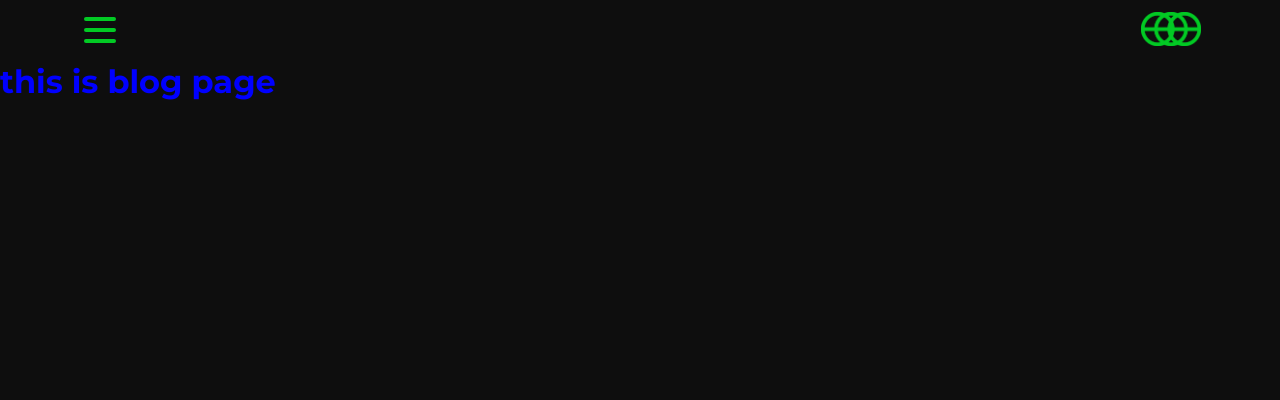
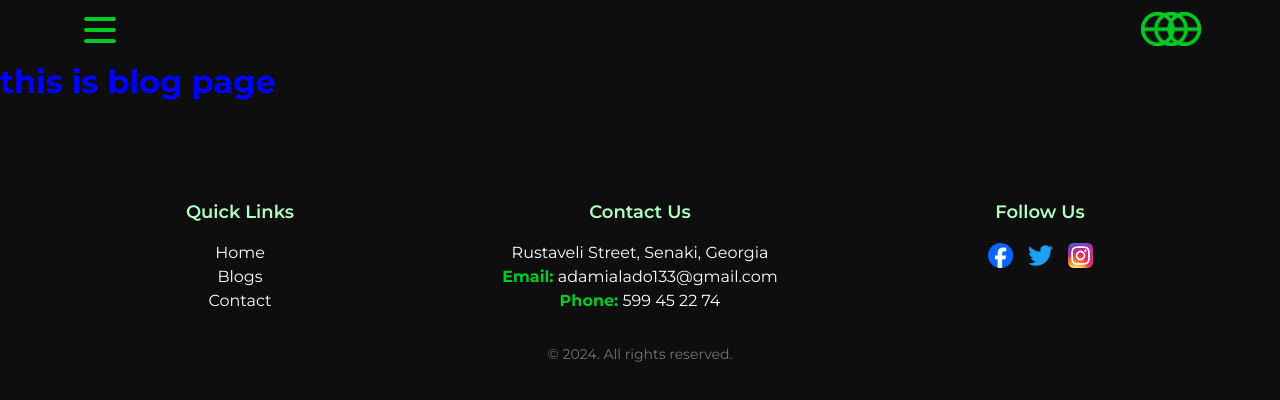
Before and after one commit to lado2008/Next.js-Final-Project, a Next.js app: page /blog in a window 1280 px wide. Shown: the top 400 px of the page. Built offline with nearby package versions, Linux system fonts and the light colour scheme.

Commit message:
Add Footer To Website

```diff
--- a/src/app/layout.js
+++ b/src/app/layout.js
@@ -1,13 +1,14 @@
 import { Inter } from "next/font/google";
 import "./globals.css";
+import Footer from "@/components/footer/Footer";
 import Navbar from "@/components/navbar/Navbar";
 
 
 const inter = Inter({ subsets: ["latin"] });
 
 export const metadata = {
-  title: "Blog",
-  description: "Created By Lado Adamia",
+  title: "My App",
+  description: "Created By CodeIT",
 };
 
 export default function RootLayout({ children }) {
@@ -17,6 +18,7 @@ export default function RootLayout({ children }) {
         <div className={"container"}>
           <Navbar />
           {children}
+          <Footer />
         </div>
       </body>
     </html>
--- /dev/null
+++ b/src/components/footer/Footer.jsx
@@ -0,0 +1,51 @@
+// components/Footer.jsx
+import React from 'react';
+import styles from './footer.module.css';
+import Link from "next/link";
+import Image from 'next/image';
+
+const Footer = () => {
+  return (
+    <footer className={styles.footer}>
+      <div className={styles.footerContainer}>
+        <div className={styles.footerInfo}>
+          <h4 className={styles.footerTitle}>Quick Links</h4>
+          <Link className={styles.links} href="/">
+            <p className={styles.footerText}>Home</p>
+          </Link>
+          <Link className={styles.links} href="/blog">
+            <p className={styles.footerText}>Blogs</p>
+          </Link>
+          <Link className={styles.links} href="/contact">
+            <p className={styles.footerText}>Contact</p>
+          </Link>
+        </div>
+        <div className={styles.footerInfo}>
+          <h4 className={styles.footerTitle}>Contact Us</h4>
+          <p className={styles.footerText}> Rustaveli Street, Senaki, Georgia</p>
+          <p className={styles.footerText}><b className={styles.addres}>Email:</b> adamialado133@gmail.com</p>
+          <p className={styles.footerText}><b className={styles.addres}>Phone:</b> 599 45 22 74</p>
+        </div>
+        <div className={styles.footerSocial}>
+          <h4 className={styles.footerTitle}>Follow Us</h4>
+          <div className={styles.socialIcons}>
+            <a href="https://facebook.com" target="_blank" rel="noopener noreferrer" className={styles.socialLink}>
+              <Image src="/Facebook.png" alt="Logo" width="100" height="100" className={styles.logo_img} />
+            </a>
+            <a href="https://twitter.com" target="_blank" rel="noopener noreferrer" className={styles.socialLink}>
+              <Image src="/twitter.png" alt="Logo" width="100" height="100" className={styles.logo_img} />
+            </a>
+            <a href="https://instagram.com" target="_blank" rel="noopener noreferrer" className={styles.socialLink}>
+              <Image src="/instagram.png" alt="Logo" width="100" height="100" className={styles.logo_img} />
+            </a>
+          </div>
+        </div>
+      </div>
+      <div className={styles.footerBottom}>
+        <p>&copy; {new Date().getFullYear()}. All rights reserved.</p>
+      </div>
+    </footer>
+  );
+}
+
+export default Footer;
--- /dev/null
+++ b/src/components/footer/footer.module.css
@@ -0,0 +1,102 @@
+.footer {
+  margin-top: 50px;
+    padding: 40px 20px;
+    text-align: center;
+  }
+
+  .footerContainer {
+    color: white;
+    display: flex;
+    flex-wrap: wrap;
+    justify-content: space-between;
+    max-width: 1200px;
+    margin: 0 auto;
+  }
+
+  .footerLinks,
+  .footerInfo,
+  .footerSocial {
+    flex: 1;
+    min-width: 250px;
+    margin: 10px;
+  }
+
+  .footerTitle {
+    color: #b0ffbe;
+    font-size: 18px;
+    font-weight: 600;
+    margin-bottom: 20px;
+  }
+
+  .footerList {
+    list-style: none;
+    padding: 0;
+  }
+
+  .footerList li {
+    margin-bottom: 10px;
+  }
+
+  .footerLink {
+    color: #333;
+    text-decoration: none;
+    transition: color 0.3s;
+  }
+
+  .footerLink:hover {
+    color: #007bff;
+  }
+
+  .footerText {
+    margin: 5px 0;
+    transition: all .3s;
+  }
+  .links:hover {
+    color: var(--btn);
+  }
+
+  .socialIcons {
+    display: flex;
+    justify-content: center;
+    gap: 15px;
+  }
+
+  .socialLink {
+    color: #333;
+    text-decoration: none;
+    font-size: 16px;
+    transition: all 0.4s;
+  }
+
+  .socialLink:hover {
+    transform: translateY(-10px);
+  }
+
+  .footerBottom {
+    margin-top: 20px;
+    font-size: 14px;
+    color: #6c757d;
+  }
+
+  .logo_img {
+    width: 25px;
+    height: auto;
+  }
+
+  .addres {
+    color: var(--btn);
+  }
+
+  @media (max-width: 768px) {
+    .footerContainer {
+      flex-direction: column;
+      align-items: center;
+    }
+
+    .footerLinks,
+    .footerInfo,
+    .footerSocial {
+      margin: 0;
+      text-align: center;
+    }
+  }
```
